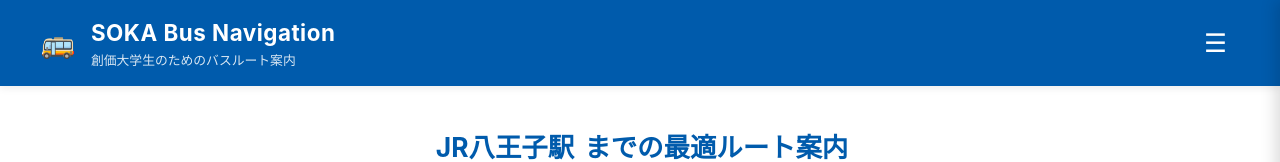
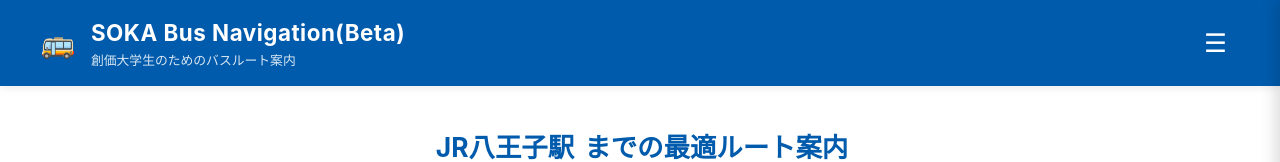
Before and after one commit to kamedon1230/soka-to-hachiojistation, a plain HTML site: page index.html in a window 1280 px wide. Shown: the top 162 px of the page. Drawn offline with Linux system fonts and the light colour scheme.

Commit message:
パスの修正3

```diff
--- a/index.html
+++ b/index.html
@@ -63,7 +63,7 @@
         <div class="header-left">
             <span class="bus-icon">🚌</span>
             <div class="header-title-group">
-                <h1>SOKA Bus Navigation</h1>
+                <h1>SOKA Bus Navigation(Beta)</h1>
                 <p class="subtitle">創価大学生のためのバスルート案内</p>
             </div>
         </div>
```
Also changed, not shown: manifest.json.
